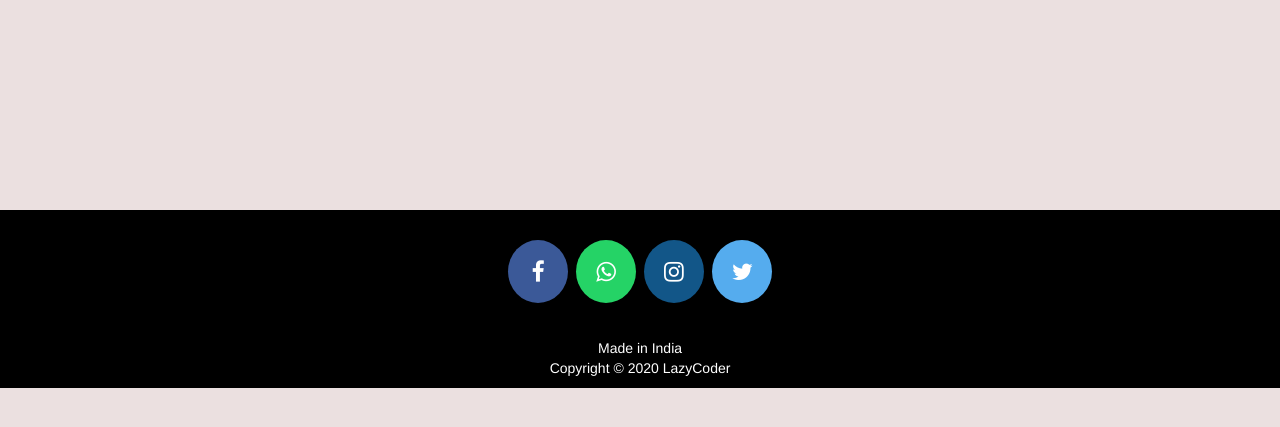
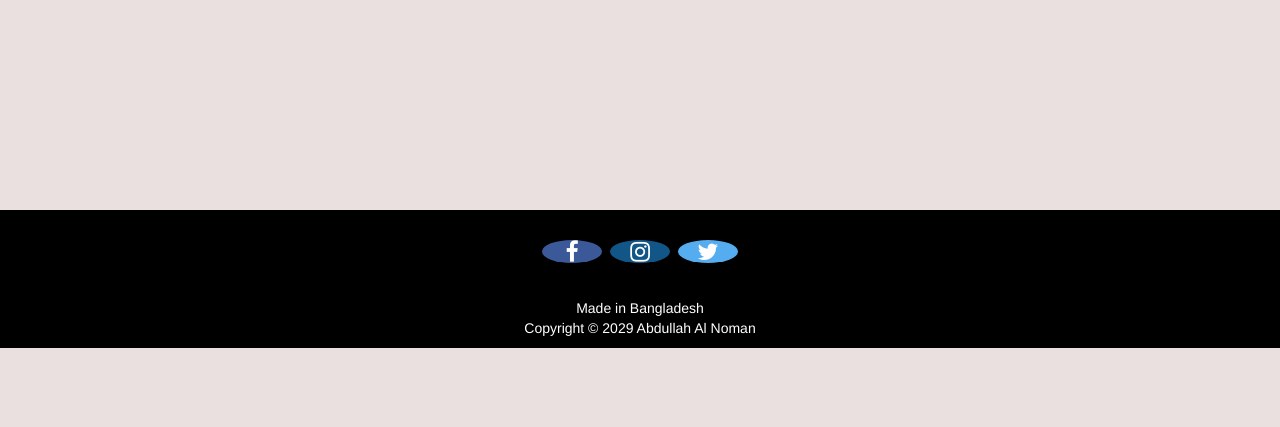
Before and after one commit to noman93/Ecommerce-Website-In-django, a Django app: page /customer-address in a window 1280 px wide. Shown: the part 280-707 px from the top of the page. Run offline with Django 3.2, Linux system fonts and the light colour scheme; the visitor is signed in with stand-in values (Sample User, id 1); some libraries are stand-ins or nearby versions.

Commit message:
Update customer_base.html

```diff
--- a/templates/ecom/customer_base.html
+++ b/templates/ecom/customer_base.html
@@ -1,6 +1,9 @@
 <html>
 {% load static %}
+
 <head>
+    <meta charset="utf-8">
+    <title>Ecommerce By Noman</title>
     <link rel="stylesheet" href="https://maxcdn.bootstrapcdn.com/bootstrap/3.3.0/css/bootstrap.min.css">
     <!-- jQuery library -->
     <script src="https://cdnjs.cloudflare.com/ajax/libs/jquery/3.2.1/jquery.min.js"></script>
@@ -173,24 +176,21 @@ body {
         .menu {
             cursor: pointer
         }
-
         /*---------------------------------------
            Social section
         -----------------------------------------*/
+
         footer {
             padding: 0px 0px 0px 0px;
             background-color: black;
             margin: 0px;
         }
 
-
         #ftr {
-
             padding: 20px;
         }
 
         .fa {
-
             font-size: 23px;
             width: 60px;
             text-align: center;
@@ -227,25 +227,22 @@ body {
 
         p {
             text-align: center;
-
         }
-
 
         @media screen and (min-width: 768px) {
             .largenav {
                 display: block
             }
-
             .smallnav {
                 display: none
             }
-
             .smallsearch {
                 margin: 0px
             }
         }
     </style>
 </head>
+
 <body>
     <div id="navbar">
         <div class="container">
@@ -270,7 +267,7 @@ body {
                 </div>
 
                 <div class="navbar-search smallsearch col-sm-8 col-xs-11">
-              <form  action="/search" method="get">
+                    <form action="/search" method="get">
                         <div class="row"> <input class="navbar-input col-xs-11" type="search" placeholder="Search for Products, Brands and more" name="query" id="query">
                             <button class="navbar-button col-xs-1" type="submit">
                     <svg width="15px" height="15px">
@@ -282,24 +279,23 @@ body {
                 </div>
 
 
-            <div class="cart1 largenav col-sm-2"> <a class="cart-button" href="/cart"> <svg class="cart-svg " width="16 " height="16 " viewBox="0 0 16 16 ">
+                <div class="cart1 largenav col-sm-2">
+                    <a class="cart-button" href="/cart"> <svg class="cart-svg " width="16 " height="16 " viewBox="0 0 16 16 ">
                         <path d="M15.32 2.405H4.887C3 2.405 2.46.805 2.46.805L2.257.21C2.208.085 2.083 0 1.946 0H.336C.1 0-.064.24.024.46l.644 1.945L3.11 9.767c.047.137.175.23.32.23h8.418l-.493 1.958H3.768l.002.003c-.017 0-.033-.003-.05-.003-1.06 0-1.92.86-1.92 1.92s.86 1.92 1.92 1.92c.99 0 1.805-.75 1.91-1.712l5.55.076c.12.922.91 1.636 1.867 1.636 1.04 0 1.885-.844 1.885-1.885 0-.866-.584-1.593-1.38-1.814l2.423-8.832c.12-.433-.206-.86-.655-.86 " fill="#fff "></path>
-                    </svg> Cart <span class="item-number ">{{ product_count_in_cart }}</span> </a> </div>
+                    </svg> Cart <span class="item-number ">{{ product_count_in_cart }}</span> </a>
+                </div>
             </div>
         </div>
     </div>
     <!-- content start-->
-{% block content %}
-
-{% endblock content %}
+    {% block content %} {% endblock content %}
     <!-- content end-->
     <br><br><br>
     <footer>
         <p>
-    <a id="ftr" href="https://facebook.com/sumit.luv/" class="fa fa-facebook"></a>
-    <a id="ftr" href="https://api.whatsapp.com/send?phone=919572181024&text=Hello%20Sumit.%0d%0aHow%20are%20you%20%3f%0d%0aI%20came%20from%20your%20website.&source=&data=#" class="fa fa-whatsapp"></a>
-    <a id="ftr" href="https://instagram.com/sumit.luv" class="fa fa-instagram"></a>
-    <a id="ftr" href="https://twitter.com/sumitkumar1503" class="fa fa-twitter"></a>
+            <a href="https://www.facebook.com/abdullah.noman.3766/" class="fa fa-facebook"></a>
+            <a href="https://www.instagram.com/_no_man_/" class="fa fa-instagram"></a>
+            <a href="https://twitter.com" class="fa fa-twitter"></a>
         </p>
 
         <br>
@@ -307,15 +303,14 @@ body {
             <div class="row">
                 <div class="col-md-12 col-sm-12">
                     <div style="color:#ffffff;" class="wow fadeInUp footer-copyright">
-          <p>Made in India <br>
-            Copyright &copy; 2020 LazyCoder </p>
+                        <p>Made in Bangladesh <br> Copyright &copy; 2029 Abdullah Al Noman </p>
                     </div>
                 </div>
             </div>
         </div>
     </footer>
     <script>
-$(document).ready(function(){
+        $(document).ready(function() {
 
             function openNav() {
                 document.getElementById("mySidenav").style.width = "70%";
@@ -333,4 +328,5 @@ document.body.style.backgroundColor = "rgba(0,0,0,0)";
     </script>
 
 </body>
+
 </html>
```
Lines whose indentation alone changed are shown as unchanged.
